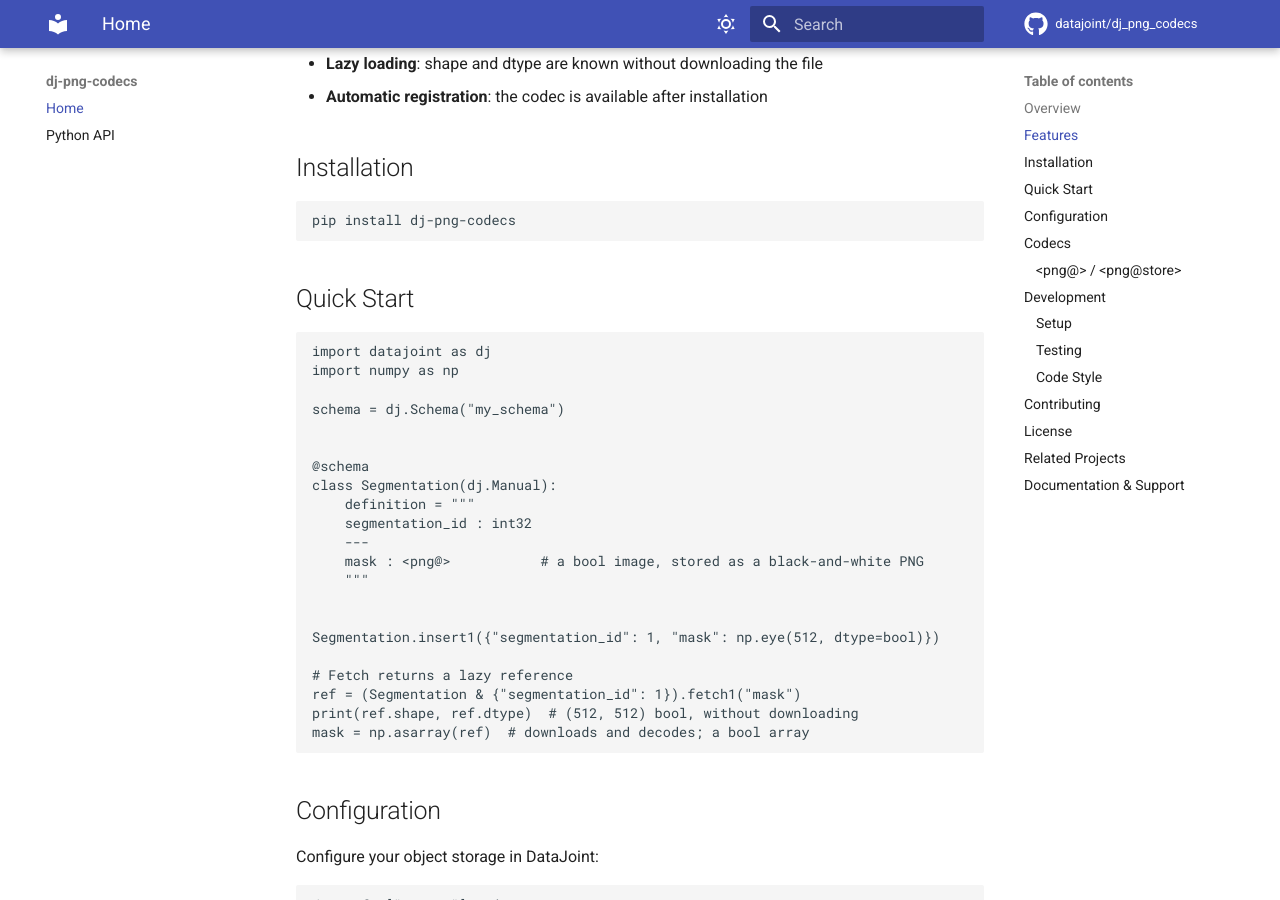
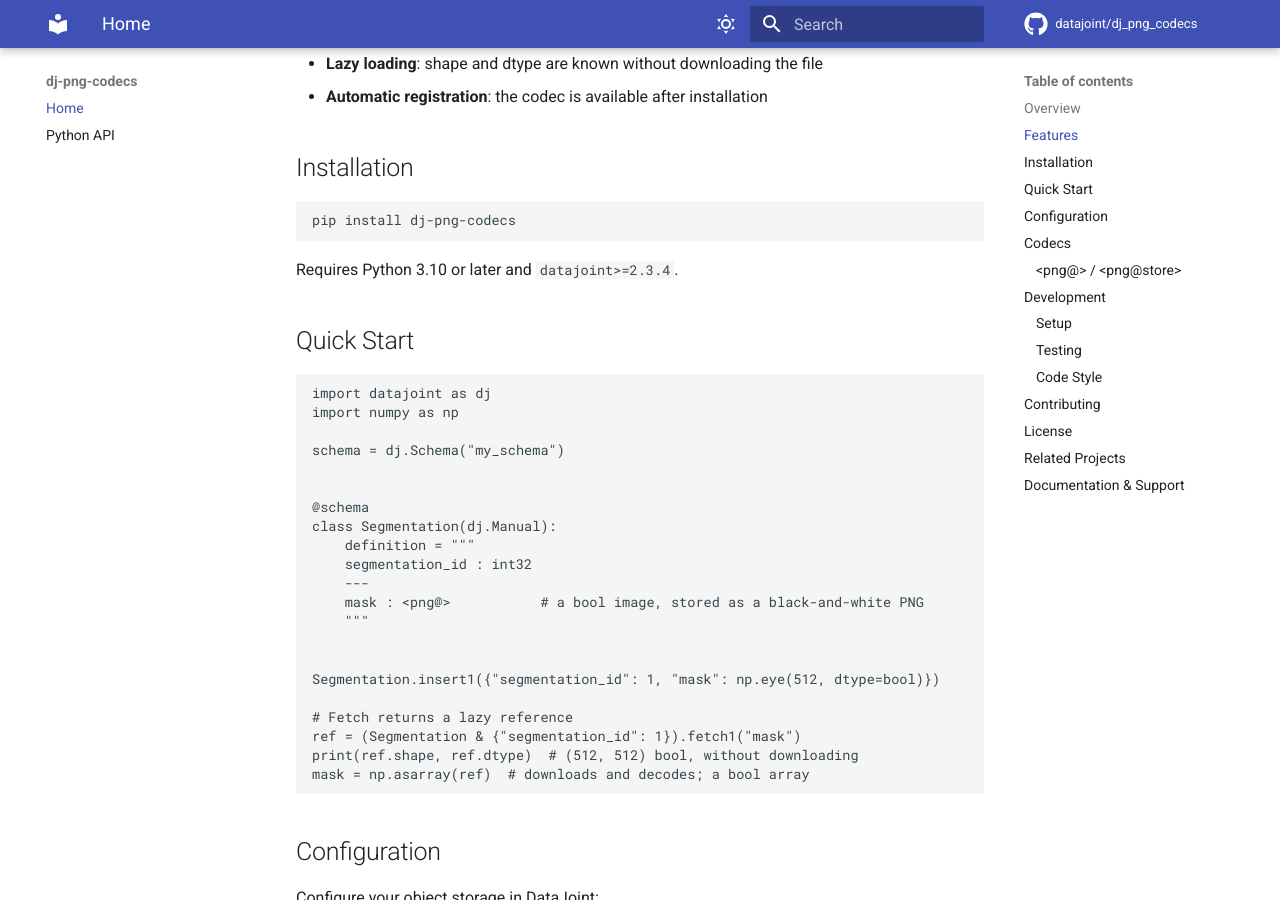
Before and after one commit to datajoint/dj-png-codecs, an MkDocs documentation site: the page built from docs/index.md, in a window 1280 px wide and 900 px high, scrolled down 658 px. Built offline with MkDocs 1.6.1 and Material for MkDocs 9.7.7, drawn with Linux system fonts in a browser that asks for light colours; comment, search, counter and statistics services are not loaded.

Commit message:
build: require datajoint 2.3.4
The codec calls self._extract_context(key, context) and
self._codec_config(key, context), which datajoint adds in 2.3.4. Under
2.3.0 to 2.3.3, which datajoint>=2.3 allowed, _extract_context takes only
the key and _codec_config does not exist, so every encode and decode would
fail.

The README and the docs index state the requirement. uv.lock already locked
datajoint 2.3.4; only its recorded specifier changes.

````diff
--- a/docs/index.md
+++ b/docs/index.md
@@ -28,6 +28,8 @@
 ```bash
 pip install dj-png-codecs
 ```
+
+Requires Python 3.10 or later and `datajoint>=2.3.4`.
 
 ## Quick Start
 
--- a/pyproject.toml
+++ b/pyproject.toml
@@ -31,7 +31,7 @@ classifiers = [
 ]
 dynamic = ["version"]
 dependencies = [
-    "datajoint>=2.3",
+    "datajoint>=2.3.4",
     "numpy>=2.0",
 ]
 
````
Also changed, not shown: README.md (+2 -0 lines), 1 other file.
